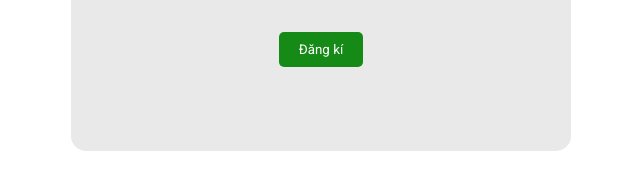
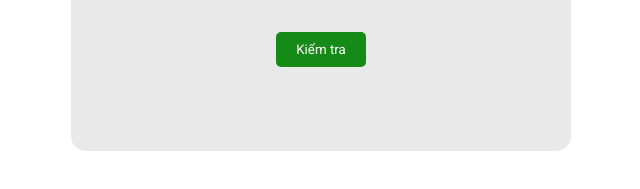
Before and after one commit to dangvannho/dkgym, a plain HTML site: page index.html in a window 1280 px wide. Shown: the part 449-638 px from the top of the page, 319-959 px from the left. Drawn offline with Linux system fonts and the light colour scheme; a web font is replaced by a local one.

Commit message:
upload lan 6

```diff
--- a/index.html
+++ b/index.html
@@ -24,7 +24,7 @@
           <input type="text" id="weight" name="weight" />
         </div>
 
-        <input type="submit" value="Đăng kí" />
+        <input type="submit" value="Kiểm tra" />
       </form>
 
       <div id="result"></div>
```
